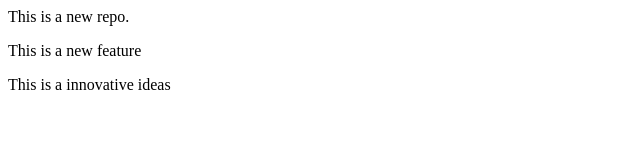
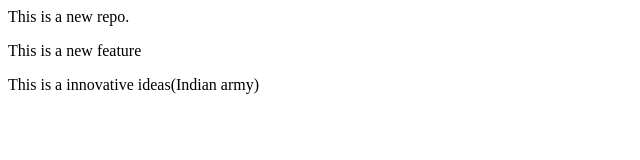
Before and after one commit to Simran-109/localrepo, a plain HTML site: page index.html in a window 1280 px wide. Shown: the whole page, without its empty margins (0-640 px from the left). Drawn offline with Linux system fonts and the light colour scheme.

Commit message:
Add army

```diff
--- a/index.html
+++ b/index.html
@@ -1,3 +1,3 @@
 <p>This is a new repo.</p>
 <p>This is a new feature</p>
-<p>This is a innovative ideas</p>
+<p>This is a innovative ideas(Indian army)</p>
```
